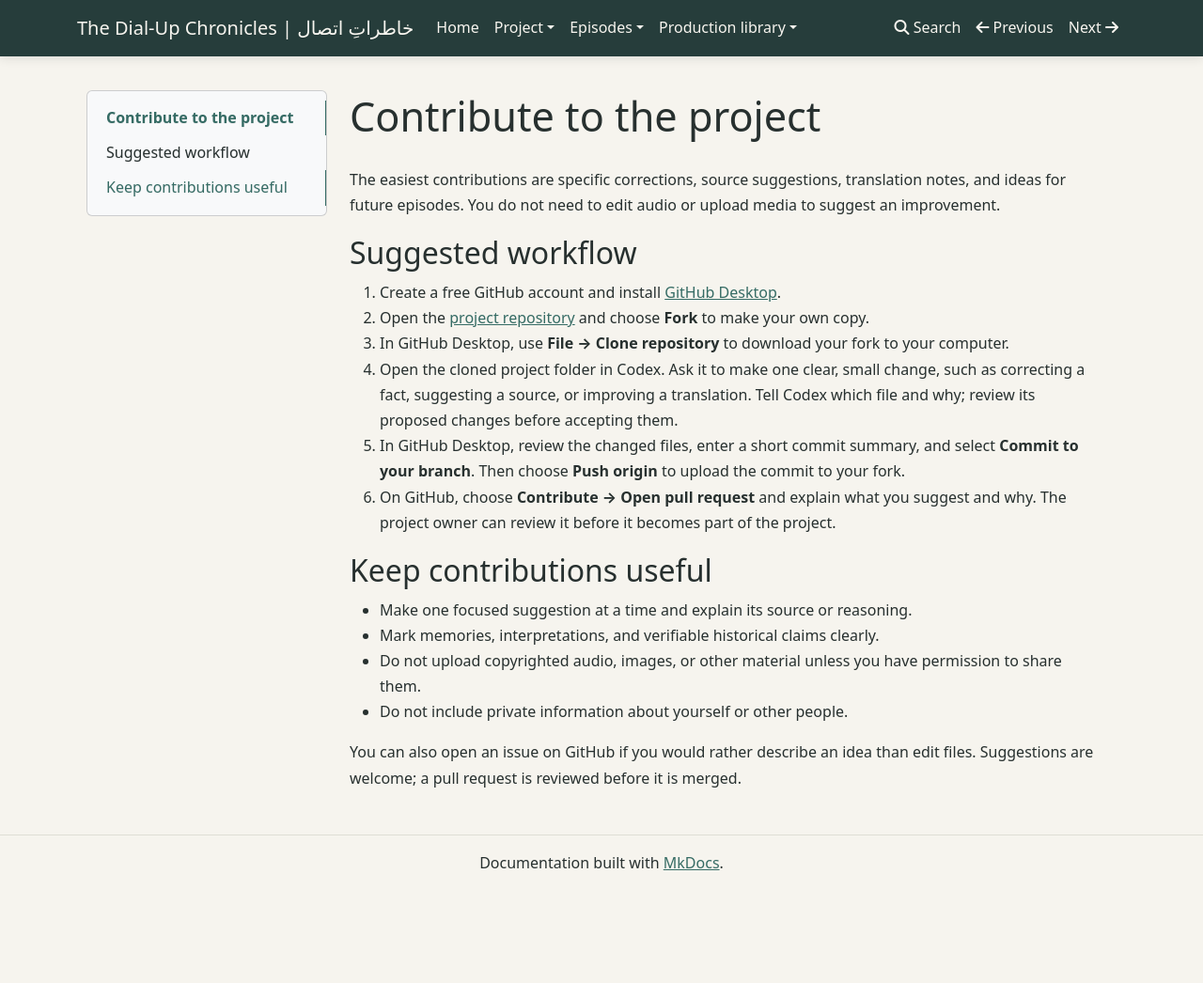
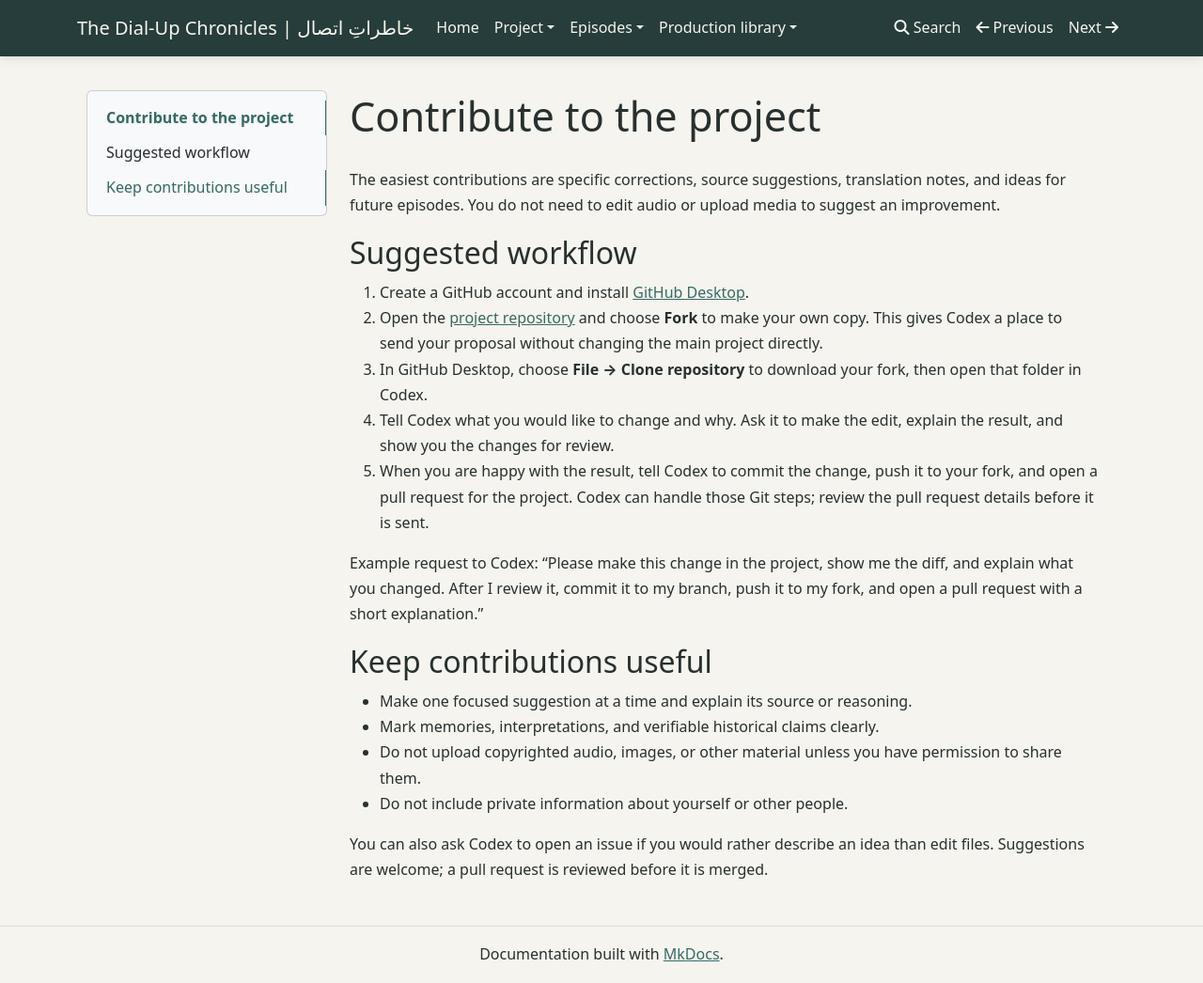
Before and after one commit to soroush-zendedel/The-Dial-Up-Chronicles, an MkDocs documentation site: the page built from docs/contributing.md, in a window 1280 px wide and 1046 px high. Shown: the whole window at 94% size. Built offline with MkDocs 1.6.1, drawn with Linux system fonts in a browser that asks for light colours; nearby versions of some CDN libraries.

Commit message:
Simplify Codex contribution workflow

```diff
--- a/docs/contributing.md
+++ b/docs/contributing.md
@@ -4,12 +4,13 @@ The easiest contributions are specific corrections, source suggestions, translat
 
 ## Suggested workflow
 
-1. Create a free GitHub account and install [GitHub Desktop](https://desktop.github.com/).
-2. Open the [project repository](https://github.com/soroush-zendedel/The-Dial-Up-Chronicles) and choose **Fork** to make your own copy.
-3. In GitHub Desktop, use **File → Clone repository** to download your fork to your computer.
-4. Open the cloned project folder in Codex. Ask it to make one clear, small change, such as correcting a fact, suggesting a source, or improving a translation. Tell Codex which file and why; review its proposed changes before accepting them.
-5. In GitHub Desktop, review the changed files, enter a short commit summary, and select **Commit to your branch**. Then choose **Push origin** to upload the commit to your fork.
-6. On GitHub, choose **Contribute → Open pull request** and explain what you suggest and why. The project owner can review it before it becomes part of the project.
+1. Create a GitHub account and install [GitHub Desktop](https://desktop.github.com/).
+2. Open the [project repository](https://github.com/soroush-zendedel/The-Dial-Up-Chronicles) and choose **Fork** to make your own copy. This gives Codex a place to send your proposal without changing the main project directly.
+3. In GitHub Desktop, choose **File → Clone repository** to download your fork, then open that folder in Codex.
+4. Tell Codex what you would like to change and why. Ask it to make the edit, explain the result, and show you the changes for review.
+5. When you are happy with the result, tell Codex to commit the change, push it to your fork, and open a pull request for the project. Codex can handle those Git steps; review the pull request details before it is sent.
+
+Example request to Codex: “Please make this change in the project, show me the diff, and explain what you changed. After I review it, commit it to my branch, push it to my fork, and open a pull request with a short explanation.”
 
 ## Keep contributions useful
 
@@ -18,4 +19,4 @@ The easiest contributions are specific corrections, source suggestions, translat
 - Do not upload copyrighted audio, images, or other material unless you have permission to share them.
 - Do not include private information about yourself or other people.
 
-You can also open an issue on GitHub if you would rather describe an idea than edit files. Suggestions are welcome; a pull request is reviewed before it is merged.
+You can also ask Codex to open an issue if you would rather describe an idea than edit files. Suggestions are welcome; a pull request is reviewed before it is merged.
```
Also changed, not shown: docs/episodes/001-first-connection/languages/en/script.md (+1 -1 lines), docs/episodes/001-first-connection/languages/fa/script.md (+1 -1 lines), docs/episodes/_template/languages/en/script.md (+1 -1 lines), docs/episodes/_template/languages/fa/script.md (+1 -1 lines), docs/production-workflow.md (+2 -2 lines).
